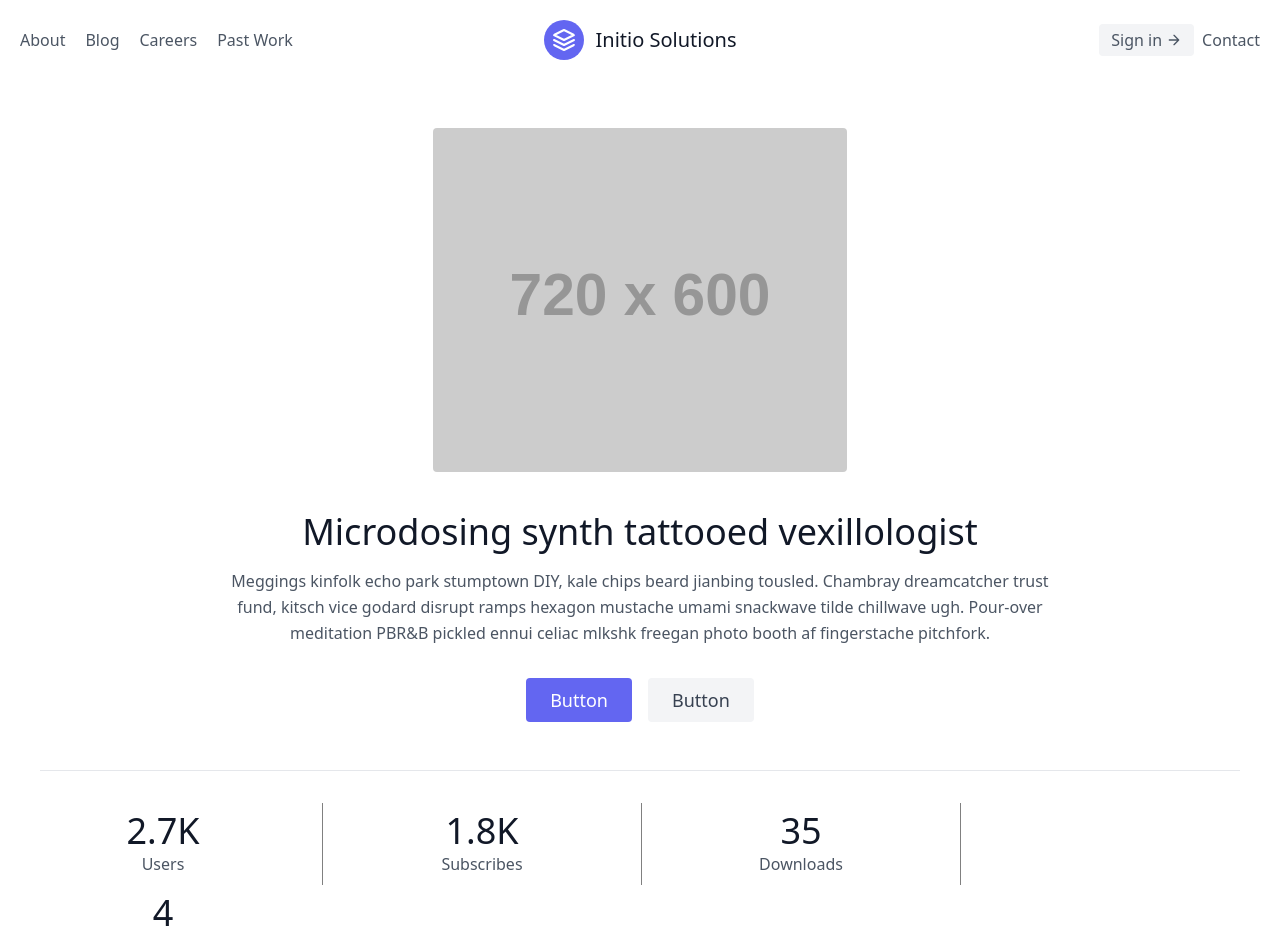
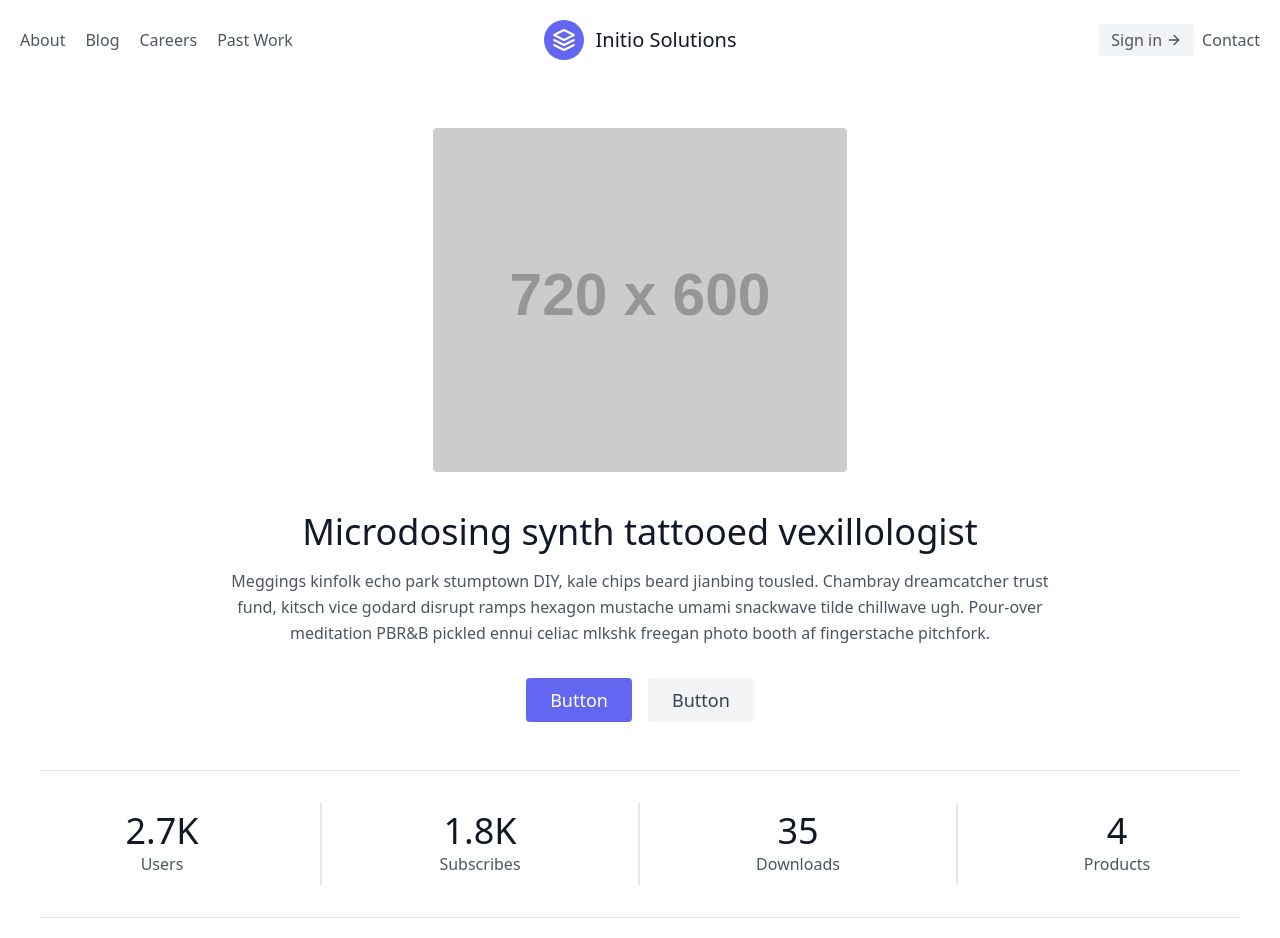
Before and after one commit to initio-solutions/initiov1, a Next.js app: page / in a window 1280 px wide. Shown: the top 938 px of the page. Built offline with nearby package versions, Linux system fonts and the light colour scheme.

Commit message:
count up

```diff
--- a/app/page.js
+++ b/app/page.js
@@ -36,28 +36,28 @@ export default function page() {
       <section className="text-gray-600 body-font">
         <div className="container px-5 py-12 mx-auto">
           <div className="flex flex-wrap -m-4 text-center">
-            <div className="p-2 sm:w-1/4 w-1/2">
+            <div className="p-2 sm:w-1/4 w-full sm:border-r-2">
               <h2 className="title-font font-medium sm:text-4xl text-3xl text-gray-900">
                 2.7K
               </h2>
               <p className="leading-relaxed">Users</p>
             </div>
-            <div style={{ borderLeft: "1px solid gray" }} />
-            <div className="p-2 sm:w-1/4 w-1/2">
+
+            <div className="sm:p-2 p-4 sm:w-1/4 w-full sm:border-r-2">
               <h2 className="title-font font-medium sm:text-4xl text-3xl text-gray-900">
                 1.8K
               </h2>
               <p className="leading-relaxed">Subscribes</p>
             </div>
-            <div style={{ borderLeft: "1px solid gray" }} />
-            <div className="p-2 sm:w-1/4 w-1/2">
+
+            <div className="sm:p-2 p-4 sm:w-1/4 w-full sm:border-r-2">
               <h2 className="title-font font-medium sm:text-4xl text-3xl text-gray-900">
                 35
               </h2>
               <p className="leading-relaxed">Downloads</p>
             </div>
-            <div style={{ borderLeft: "1px solid gray" }} />
-            <div className="p-2 sm:w-1/4 w-1/2">
+
+            <div className="sm:p-2 p-4 sm:w-1/4 w-full">
               <h2 className="title-font font-medium sm:text-4xl text-3xl text-gray-900">
                 4
               </h2>
```
